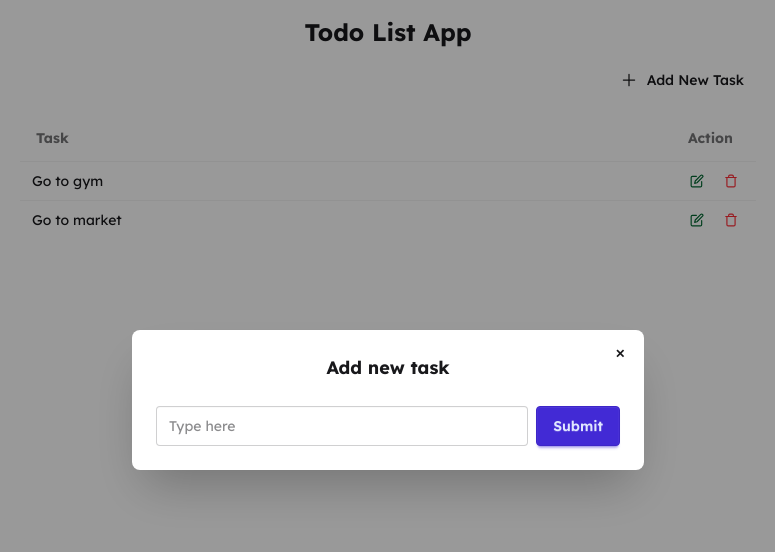
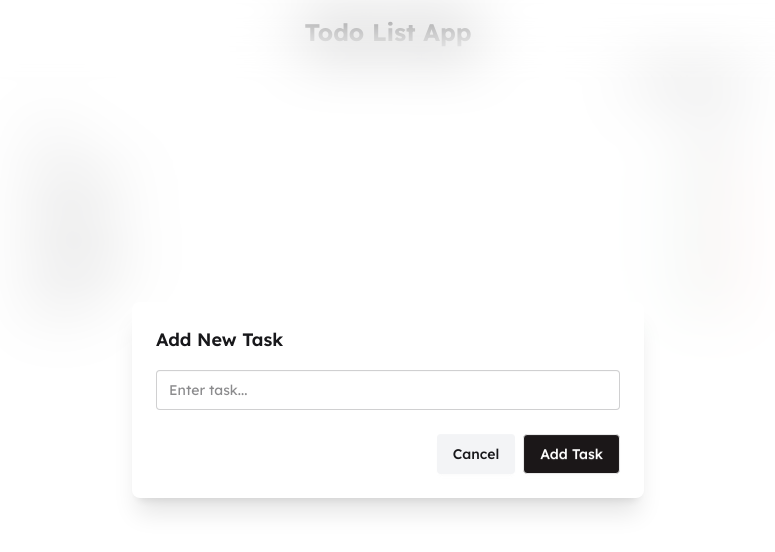
Before and after one commit to Varunkumar-developer/todo-list, a Next.js app: page / in a window 1280 px wide. Both pictures are taken after a click on the button "Add New Task". Shown: the top 552 px of the page, without its empty margins (252-1027 px from the left). Built offline with nearby package versions, Linux system fonts and the light colour scheme; data requests are answered from the project's data file.

Commit message:
modal design changes
modal design changes

```diff
--- a/data/todos.json
+++ b/data/todos.json
@@ -1,12 +1,20 @@
 {
   "tasks": [
     {
-      "id": "95d9a91a-7bf6-4225-b3da-9ef8ea748bc0",
+      "id": "ce4272fb-e594-432f-9fab-1eb3f6f20214",
+      "task": "Go to school"
+    },
+    {
+      "id": "7078f63d-8b2d-4798-9210-4687972d493c",
       "task": "Go to gym"
     },
     {
-      "id": "38dbae1e-9eef-48c9-a18f-64ab55966723",
-      "task": "Go to market"
+      "id": "fda79579-13da-4e52-9bf7-ccf4124616ad",
+      "task": "Go to college"
+    },
+    {
+      "id": "80ca5e29-4919-49ea-a7a2-e9fc9a1cab9b",
+      "task": "go to too"
     }
   ]
 }
--- a/package.json
+++ b/package.json
@@ -10,6 +10,7 @@
     "json-server": "json-server --watch data/todos.json --port 3001"
   },
   "dependencies": {
+    "@headlessui/react": "^2.2.7",
     "json-server": "^0.17.4",
     "next": "15.3.4",
     "react": "^19.0.0",
--- a/src/app/Components/AddTask/index.jsx
+++ b/src/app/Components/AddTask/index.jsx
@@ -1,19 +1,54 @@
 "use client";
-import React from "react";
+import React, { useState } from "react";
 import { IoAddOutline } from "react-icons/io5";
 import AddModal from "../Modal/AddModal";
+import { addTodo } from "../../../../api";
+import { v4 as uuidv4 } from "uuid";
 
-const AddTask = ({nodata}) => {
+const AddTask = ({ nodata, fetchTodos }) => {
+  const [isAddModalOpen, setIsAddModalOpen] = useState(false);
+  const [newTaskValue, setNewTaskValue] = useState("");
+
+  const handleSubmitNewTodo = async () => {
+    if (!newTaskValue.trim()) return;
+
+    await addTodo({ id: uuidv4(), task: newTaskValue });
+
+    setNewTaskValue("");
+    setIsAddModalOpen(false); // ✅ Close modal
+    fetchTodos(); // ✅ Refresh tasks in HomePage
+  };
+
   return (
     <div>
       <button
-        onClick={() => document.getElementById("my_modal_3").showModal()}
-        className={`w-fit ms-auto flex items-center leading-0 gap-2 rounded   cursor-pointer duration-150 transition-all ${!nodata && 'p-[6px_12px] hover:bg-gray-100 '} `}
+        onClick={() => setIsAddModalOpen(true)}
+        className={`w-fit ms-auto flex items-center leading-0 gap-2 rounded cursor-pointer duration-150 transition-all ${
+          !nodata && "p-[6px_12px] hover:bg-gray-100"
+        }`}
       >
-       {!nodata && <IoAddOutline className="text-xl font-medium rounded-full grid place-items-center" /> }
-        <span className={`${ !nodata ? 'text-sm font-medium' : 'underline text-[#1b1718] font-medium text-sm '}`}>Add New Task</span>
+        {!nodata && (
+          <IoAddOutline className="text-xl font-medium rounded-full grid place-items-center" />
+        )}
+        <span
+          className={`${
+            !nodata
+              ? "text-sm font-medium"
+              : "underline text-[#1b1718] font-medium text-sm"
+          }`}
+        >
+          Add New Task
+        </span>
       </button>
-      <AddModal />
+
+      {/* Headless UI Add Modal */}
+      <AddModal
+        isOpen={isAddModalOpen}
+        onClose={() => setIsAddModalOpen(false)}
+        handleSubmitNewTodo={handleSubmitNewTodo}
+        newTaskValue={newTaskValue}
+        setNewTaskValue={setNewTaskValue}
+      />
     </div>
   );
 };
--- a/src/app/Components/HomePage/index.jsx
+++ b/src/app/Components/HomePage/index.jsx
@@ -1,16 +1,28 @@
-import React from "react";
+"use client";
+import React, { useEffect, useState } from "react";
 import AddTask from "../AddTask";
 import TodoList from "../TodoList";
+import { getAllTodos } from "../../../../api";
 
-const HomePage = async () => {
+const HomePage = () => {
+  const [tasks, setTasks] = useState([]);
+
+  useEffect(() => {
+    fetchTodos();
+  }, []);
+
+  const fetchTodos = async () => {
+    const data = await getAllTodos();
+    setTasks(data);
+  };
 
   return (
     <main className="max-w-3xl mx-auto p-[16px]">
       <div className="text-center mb-5 flex flex-col gap-4">
         <h1 className="text-2xl font-bold">Todo List App</h1>
-        <AddTask />
+        <AddTask fetchTodos={fetchTodos} />
       </div>
-      <TodoList />
+      <TodoList tasks={tasks} setTasks={setTasks} />
     </main>
   );
 };
--- a/src/app/Components/Modal/AddModal.jsx
+++ b/src/app/Components/Modal/AddModal.jsx
@@ -1,48 +1,73 @@
-import React, { useEffect, useMemo, useState } from "react";
-import { addTodo } from "../../../../api";
-import { useRouter } from "next/navigation";
-import { v4 as uuidv4 } from "uuid";
+"use client";
+import { Dialog, Transition } from "@headlessui/react";
+import { Fragment } from "react";
 
-const AddModal = () => {
-  const router = useRouter();
+const AddModal = ({
+  isOpen,
+  onClose,
+  handleSubmitNewTodo,
+  newTaskValue,
+  setNewTaskValue,
+}) => {
+  return (
+    <Transition appear show={isOpen} as={Fragment}>
+      <Dialog as="div" className="relative z-50" onClose={onClose}>
+        <Transition.Child
+          as={Fragment}
+          enter="ease-out duration-200"
+          enterFrom="opacity-0"
+          enterTo="opacity-100"
+          leave="ease-in duration-150"
+          leaveFrom="opacity-100"
+          leaveTo="opacity-0"
+        >
+          <div className="fixed inset-0  backdrop-blur-[32px]" />
+        </Transition.Child>
 
-  const [newTaskValue, setNewTaskValue] = useState("");
+        <div className="fixed inset-0 overflow-y-auto">
+          <div className="flex min-h-full items-center justify-center p-4 text-center">
+            <Transition.Child
+              as={Fragment}
+              enter="ease-out duration-200"
+              enterFrom="scale-95 opacity-0"
+              enterTo="scale-100 opacity-100"
+              leave="ease-in duration-150"
+              leaveFrom="scale-100 opacity-100"
+              leaveTo="scale-95 opacity-0"
+            >
+              <Dialog.Panel className="w-full max-w-lg transform overflow-hidden rounded-lg bg-white p-6 text-left align-middle shadow-xl transition-all">
+                <Dialog.Title className="text-lg font-semibold">
+                  Add New Task
+                </Dialog.Title>
 
-  const handleSubmitNewTodo = async (e) => {
-    await addTodo({ id: uuidv4(), task: newTaskValue });
-    console.log(newTaskValue);
-    setNewTaskValue("");
-    document.getElementById("my_modal_3").close();
-    router.push("/");
-  };
-
-  return (
-    <dialog id="my_modal_3" className="modal">
-      <div className="modal-box">
-        <form method="dialog">
-          {/* if there is a button in form, it will close the modal */}
-          <button className="btn btn-sm btn-circle btn-ghost absolute right-2 top-2">
-            ✕
-          </button>
-        </form>
-        <h3 className="font-bold text-lg">Add new task</h3>
-        <div className="modal-action">
                 <input
+                  type="text"
                   value={newTaskValue}
                   onChange={(e) => setNewTaskValue(e.target.value)}
-            type="text"
-            placeholder="Type here"
-            className="input w-full"
+                  placeholder="Enter task..."
+                  className="input input-bordered w-full mt-4"
                 />
+
+                <div className="mt-6 flex justify-end gap-2">
                   <button
-            className="btn btn-primary"
-            onClick={(e) => handleSubmitNewTodo()}
+                    className="btn bg-gray-100 border-none cursor-pointer hover:bg-gray-200 font-medium"
+                    onClick={onClose}
                   >
-            Submit
+                    Cancel
+                  </button>
+                  <button
+                    className="btn bg-[#1b1718] hover:bg-black text-white text-sm font-medium px-4 py-2 rounded"
+                    onClick={handleSubmitNewTodo}
+                  >
+                    Add Task
                   </button>
                 </div>
+              </Dialog.Panel>
+            </Transition.Child>
           </div>
-    </dialog>
+        </div>
+      </Dialog>
+    </Transition>
   );
 };
 
--- a/src/app/Components/Modal/DeleteModal.jsx
+++ b/src/app/Components/Modal/DeleteModal.jsx
@@ -1,37 +1,64 @@
-"use client";
-import React, { useEffect, useMemo, useState } from "react";
-import { useRouter } from "next/navigation";
+'use client';
+import { Dialog, Transition } from '@headlessui/react';
+import React, { Fragment } from 'react';
 
-const DeleteModal = ({
-  deleteTaskValue,
-  setDeleteTaskValue,
-  handleDeleteTask,
-  deleteModalRef,
-}) => {
-  const router = useRouter();
-  const [newTaskValue, setNewTaskValue] = useState("");
+const DeleteModal = ({ isOpen, onClose, handleDeleteTask, taskId }) => {
+  const handleDelete = () => {
+    handleDeleteTask(taskId);
+    onClose();
+  };
 
   return (
-    <dialog id="delete_modal" className="modal" ref={deleteModalRef}>
-      <div className="modal-box p-[16px_16px_24px_16px]">
-        <h3 className="font-medium text-lg text-center max-w-[300px] mx-auto">
-          Are you sure, you want to delete this task?
-        </h3>
-        <div className="modal-action justify-center mt-4">
+    <Transition appear show={isOpen} as={Fragment}>
+      <Dialog as="div" className="relative z-50" onClose={onClose}>
+        {/* Background Overlay */}
+        <Transition.Child
+          as={Fragment}
+          enter="ease-out duration-200"
+          enterFrom="opacity-0"
+          enterTo="opacity-100"
+          leave="ease-in duration-150"
+          leaveFrom="opacity-100"
+          leaveTo="opacity-0"
+        >
+          <div className="fixed inset-0  backdrop-blur-[32px]" />
+        </Transition.Child>
+
+        {/* Modal Panel */}
+        <div className="fixed inset-0 flex items-center justify-center p-4">
+          <Transition.Child
+            as={Fragment}
+            enter="ease-out duration-200"
+            enterFrom="opacity-0 scale-95"
+            enterTo="opacity-100 scale-100"
+            leave="ease-in duration-150"
+            leaveFrom="opacity-100 scale-100"
+            leaveTo="opacity-0 scale-95"
+          >
+            <Dialog.Panel className="bg-white rounded-lg max-w-lg w-full p-6 shadow-xl">
+              <Dialog.Title className="text-lg font-medium text-center">
+                Are you sure you want to delete this task?
+              </Dialog.Title>
+
+              <div className="flex justify-center gap-3 mt-6">
                 <button
-            className="btn bg-red-600 text-sm font-medium text-white"
-            onClick={(e) => handleDeleteTask(deleteTaskValue.id)}
+                  onClick={handleDelete}
+                  className="bg-red-600 hover:bg-red-700 cursor-pointer text-white text-sm font-medium px-4 py-2 rounded"
                 >
                   Delete
                 </button>
-          <form method="dialog">
-            <button className="btn bg-[#1b1718] text-sm font-medium text-white">
+                <button
+                  onClick={onClose}
+                  className="bg-gray-800 hover:bg-gray-900 cursor-pointer text-white text-sm font-medium px-4 py-2 rounded"
+                >
                   Cancel
                 </button>
-          </form>
               </div>
+            </Dialog.Panel>
+          </Transition.Child>
         </div>
-    </dialog>
+      </Dialog>
+    </Transition>
   );
 };
 
--- a/src/app/Components/Modal/EditModal.jsx
+++ b/src/app/Components/Modal/EditModal.jsx
@@ -1,43 +1,85 @@
 "use client";
-import React, { useEffect, useMemo, useState } from "react";
-import { useRouter } from "next/navigation";
-import { editTodo } from "../../../../api";
+import { Dialog, Transition } from "@headlessui/react";
+import { Fragment } from "react";
 
 const EditModal = ({
+  isOpen,
+  onClose,
   handleSubmitEditTodo,
   editTaskValue,
   setEditTaskValue,
-  editModalRef
 }) => {
+  const handleFormSubmit = (e) => {
+    e.preventDefault();
+    handleSubmitEditTodo();
+  };
 
   return (
-    <dialog ref={editModalRef} id="edit_modal" className="modal">
-      <div className="modal-box">
-        <form method="dialog">
-          <button className="btn btn-sm btn-circle btn-ghost absolute right-2 top-2">
-            ✕
-          </button>
-        </form>
-        <h3 className="font-bold text-lg">Edit task</h3>
-        <div className="modal-action">
-          <input
-            value={editTaskValue?.task}
-            onChange={(e) =>
-              setEditTaskValue((prev) => ({ ...prev, task: e.target.value }))
-            }
-            type="text"
-            placeholder="Type here"
-            className="input w-full"
-          />
-          <button
-            className="btn bg-[#1b1718] text-sm font-medium text-white"
-            onClick={(e) => handleSubmitEditTodo()}
+    <Transition appear show={isOpen} as={Fragment}>
+      <Dialog as="div" className="relative z-50" onClose={onClose}>
+        <Transition.Child
+          as={Fragment}
+          enter="ease-out duration-200"
+          enterFrom="opacity-0"
+          enterTo="opacity-100"
+          leave="ease-in duration-150"
+          leaveFrom="opacity-100"
+          leaveTo="opacity-0"
+        >
+          <div className="fixed inset-0 backdrop-blur-[32px]" />
+        </Transition.Child>
+
+        <div className="fixed inset-0 flex items-center justify-center p-4">
+          <Transition.Child
+            as={Fragment}
+            enter="ease-out duration-200"
+            enterFrom="scale-95 opacity-0"
+            enterTo="scale-100 opacity-100"
+            leave="ease-in duration-150"
+            leaveFrom="scale-100 opacity-100"
+            leaveTo="scale-95 opacity-0"
           >
-            Submit
-          </button>
+            <Dialog.Panel className="w-full max-w-lg rounded-lg bg-white p-6 shadow-lg">
+              <Dialog.Title className="text-lg font-bold mb-4 text-center">
+                Edit Task
+              </Dialog.Title>
+
+              <form onSubmit={handleFormSubmit} className="space-y-4">
+                <input
+                  type="text"
+                  value={editTaskValue?.task || ""}
+                  onChange={(e) =>
+                    setEditTaskValue((prev) => ({
+                      ...prev,
+                      task: e.target.value,
+                    }))
+                  }
+                  placeholder="Update your task"
+                  className="input w-full border px-3 py-2 focus:outline-none rounded outline-0"
+                  required
+                />
+
+                <div className="flex justify-end gap-3">
+                  <button
+                    type="button"
+                    onClick={onClose}
+                    className="btn hover:bg-gray-200 bg-gray-100 border-none text-sm font-medium px-4 py-2 rounded"
+                  >
+                    Cancel
+                  </button>
+                  <button
+                    type="submit"
+                    className="btn bg-[#1b1718] hover:bg-black text-white text-sm font-medium px-4 py-2 rounded"
+                  >
+                    Submit
+                  </button>
+                </div>
+              </form>
+            </Dialog.Panel>
+          </Transition.Child>
         </div>
-      </div>
-    </dialog>
+      </Dialog>
+    </Transition>
   );
 };
 
--- a/src/app/Components/TodoList/index.jsx
+++ b/src/app/Components/TodoList/index.jsx
@@ -1,26 +1,18 @@
 "use client";
-import React, { useEffect, useRef, useState } from "react";
+import React, { useEffect, useState } from "react";
 import { deleteTodo, editTodo, getAllTodos } from "../../../../api";
 import { FiEdit, FiTrash } from "react-icons/fi";
 import EditModal from "../Modal/EditModal";
+import AddTask from "../AddTask";
 import DeleteModal from "../Modal/DeleteModal";
-import AddTask from "../AddTask";
 
-const TodoList = () => {
-  const [tasks, setTasks] = useState([]);
+const TodoList = ({tasks , fetchTodos , setTasks}) => {
   const [editTaskValue, setEditTaskValue] = useState({ id: "", task: "" });
   const [deleteTaskValue, setDeleteTaskValue] = useState({ id: "" });
-  const editModalRef = useRef(null);
-  const deleteModalRef = useRef(null);
-  const nodata = true;
 
-  useEffect(() => {
-    const fetchTodos = async () => {
-      const data = await getAllTodos();
-      setTasks(data);
-    };
-    fetchTodos();
-  }, [tasks]);
+  // Headless UI modal states
+  const [isDeleteModalOpen, setIsDeleteModalOpen] = useState(false);
+  const [isEditModalOpen, setIsEditModalOpen] = useState(false);
 
   const handleSubmitEditTodo = async () => {
     await editTodo({
@@ -28,20 +20,32 @@ const TodoList = () => {
       task: editTaskValue.task,
     });
 
-    const updatedTasks = tasks.map((val) =>
-      val.id === editTaskValue.id ? { ...val, task: editTaskValue.task } : val
+    setTasks((prev) =>
+      prev.map((val) =>
+        val.id === editTaskValue.id ? { ...val, task: editTaskValue.task } : val
+      )
     );
 
-    setTasks(updatedTasks);
-    editModalRef.current?.close();
+    setIsEditModalOpen(false);
   };
 
   const handleDeleteTask = async (id) => {
     await deleteTodo(id);
-    deleteModalRef.current?.close();
+    setTasks((prev) => prev.filter((task) => task.id !== id));
+    setIsDeleteModalOpen(false);
   };
 
+  const openDeleteModal = (id) => {
+    setDeleteTaskValue({ id });
+    setIsDeleteModalOpen(true);
+  };
 
+  const openEditModal = (task) => {
+    setEditTaskValue(task);
+    setIsEditModalOpen(true);
+  };
+
+  const nodata = true;
 
   return (
     <>
@@ -50,48 +54,38 @@ const TodoList = () => {
           <thead>
             <tr>
               <th>Task</th>
-              <th className=" w-[70px]">Action</th>
+              <th className="w-[70px]">Action</th>
             </tr>
           </thead>
           <tbody>
-            {tasks == "" ? (
+            {tasks.length === 0 ? (
               <tr>
                 <td colSpan="2" className="p-[40px_16px]">
-                  <div className="flex flex-col gap-2 items-center justify-center text-gray-500 ">
+                  <div className="flex flex-col gap-2 items-center justify-center text-gray-500">
                     <div className="w-[60px]">
-                      <img src="/no-data.png" alt="no data" />{" "}
+                      <img src="/no-data.png" alt="no data" />
                     </div>
-                    <div className="flex items-center gap-1"><p className="text-lg font-medium">No tasks found</p> <AddTask nodata={nodata} /> </div>
+                    <div className="flex items-center gap-1">
+                      <p className="text-lg font-medium">No tasks found</p>
+                      <AddTask nodata={nodata} />
+                    </div>
                   </div>
                 </td>
               </tr>
             ) : (
-              tasks.map((val, index) => (
+              tasks.map((val) => (
                 <tr className="hover:bg-gray-100" key={val.id}>
                   <td className="p-[6px_12px]">{val.task}</td>
                   <td className="p-[6px_12px]">
                     <div className="flex items-center gap-2 justify-end">
                       <button
-                        onClick={() => {
-                          setEditTaskValue((prev) => ({
-                            ...prev,
-                            id: val.id,
-                            task: val.task,
-                          }));
-                          document.getElementById("edit_modal").showModal();
-                        }}
+                        onClick={() => openEditModal(val)}
                         className="cursor-pointer p-[6px] rounded-full hover:bg-gray-200 grid place-items-center"
                       >
                         <FiEdit className="text-green-800" />
                       </button>
                       <button
-                        onClick={() => {
-                          setDeleteTaskValue((prev) => ({
-                            ...prev,
-                            id: val.id,
-                          }));
-                          document.getElementById("delete_modal").showModal();
-                        }}
+                        onClick={() => openDeleteModal(val.id)}
                         className="cursor-pointer p-[6px] rounded-full hover:bg-gray-200 grid place-items-center"
                       >
                         <FiTrash className="text-red-500" />
@@ -105,17 +99,22 @@ const TodoList = () => {
         </table>
       </div>
 
+      {/* Edit Modal */}
       <EditModal
-        editModalRef={editModalRef}
+        isOpen={isEditModalOpen}
+        onClose={() => setIsEditModalOpen(false)}
         handleSubmitEditTodo={handleSubmitEditTodo}
         editTaskValue={editTaskValue}
         setEditTaskValue={setEditTaskValue}
+
       />
+
+      {/* Delete Modal */}
       <DeleteModal
-        deleteModalRef={deleteModalRef}
+        isOpen={isDeleteModalOpen}
+        onClose={() => setIsDeleteModalOpen(false)}
         handleDeleteTask={handleDeleteTask}
-        setDeleteTaskValue={setDeleteTaskValue}
-        deleteTaskValue={deleteTaskValue}
+        taskId={deleteTaskValue.id}
       />
     </>
   );
```
Also changed, not shown: 1 other file (tests, documents, lock files or other folders). Lines whose indentation alone changed are shown as unchanged.
